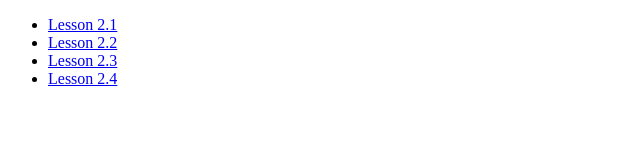
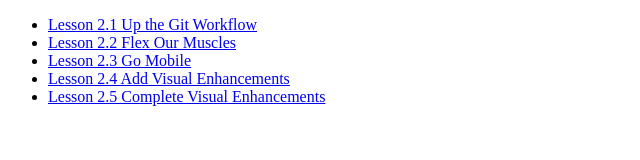
Before and after one commit to Kyi-Lay/Module2, a plain HTML site: page index.html in a window 1280 px wide. Shown: the whole page, without its empty margins (0-640 px from the left). Drawn offline with Linux system fonts and the light colour scheme.

Commit message:
update 2.5

```diff
--- a/index.html
+++ b/index.html
@@ -7,10 +7,11 @@
 </head>
 <body>
     <ul>
-        <li><a href="2.1/index.html">Lesson 2.1</a></li>
-        <li><a href="2.2/index.html">Lesson 2.2</a></li>
-        <li><a href="2.3/index.html">Lesson 2.3</a></li>
-        <li><a href="2.4/index.html">Lesson 2.4</a></li>
+        <li><a href="2.1/index.html">Lesson 2.1 Up the Git Workflow</a></li>
+        <li><a href="2.2/index.html">Lesson 2.2 Flex Our Muscles</a></li>
+        <li><a href="2.3/index.html">Lesson 2.3 Go Mobile</a></li>
+        <li><a href="2.4/index.html">Lesson 2.4 Add Visual Enhancements</a></li>
+        <li><a href="2.5/index.html">Lesson 2.5 Complete Visual Enhancements</a></li>
     </ul>
 </body>
 </html>
```
Also changed, not shown: 2.5/assets/css/style.css (+0 -8 lines).
